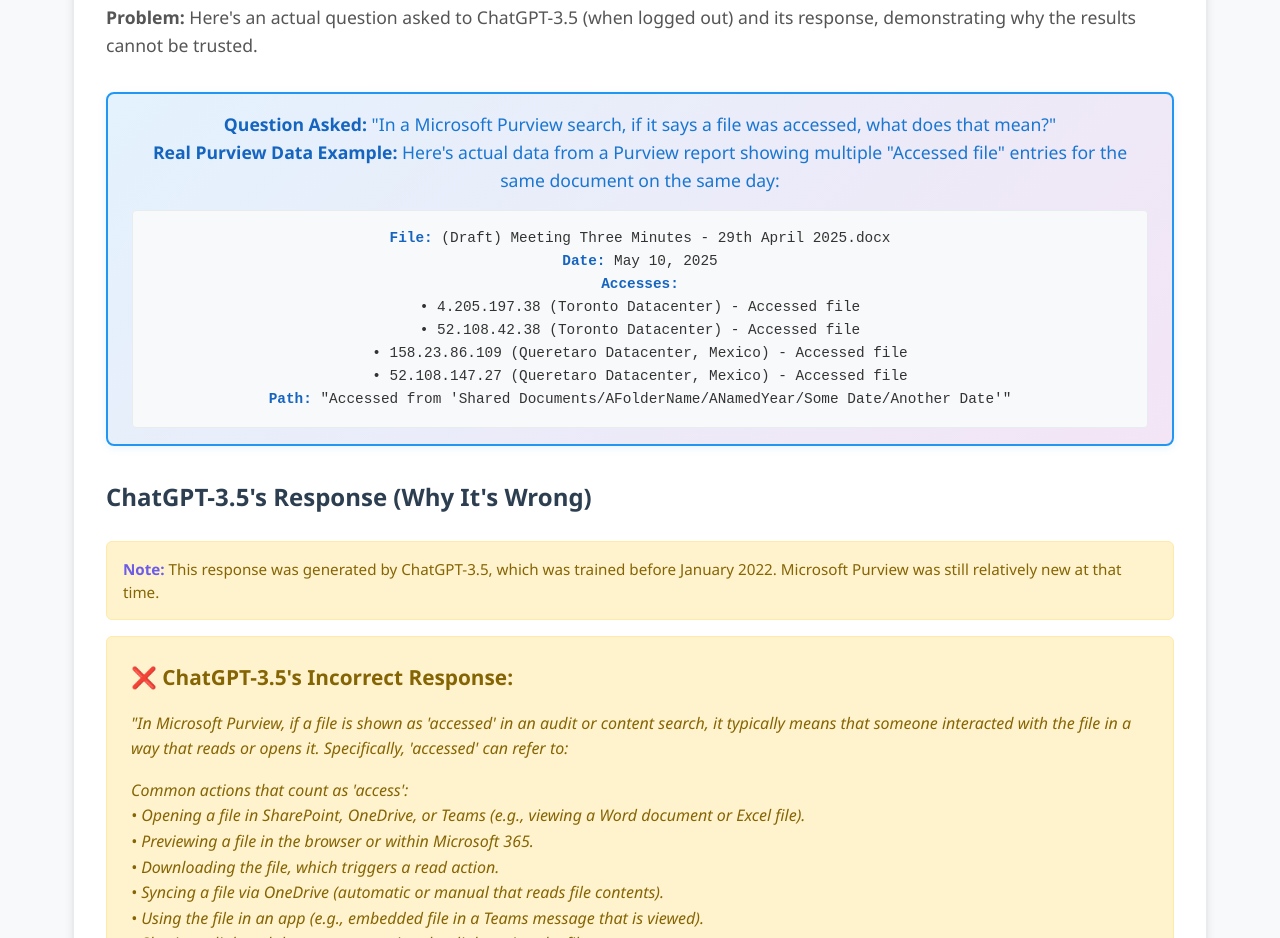
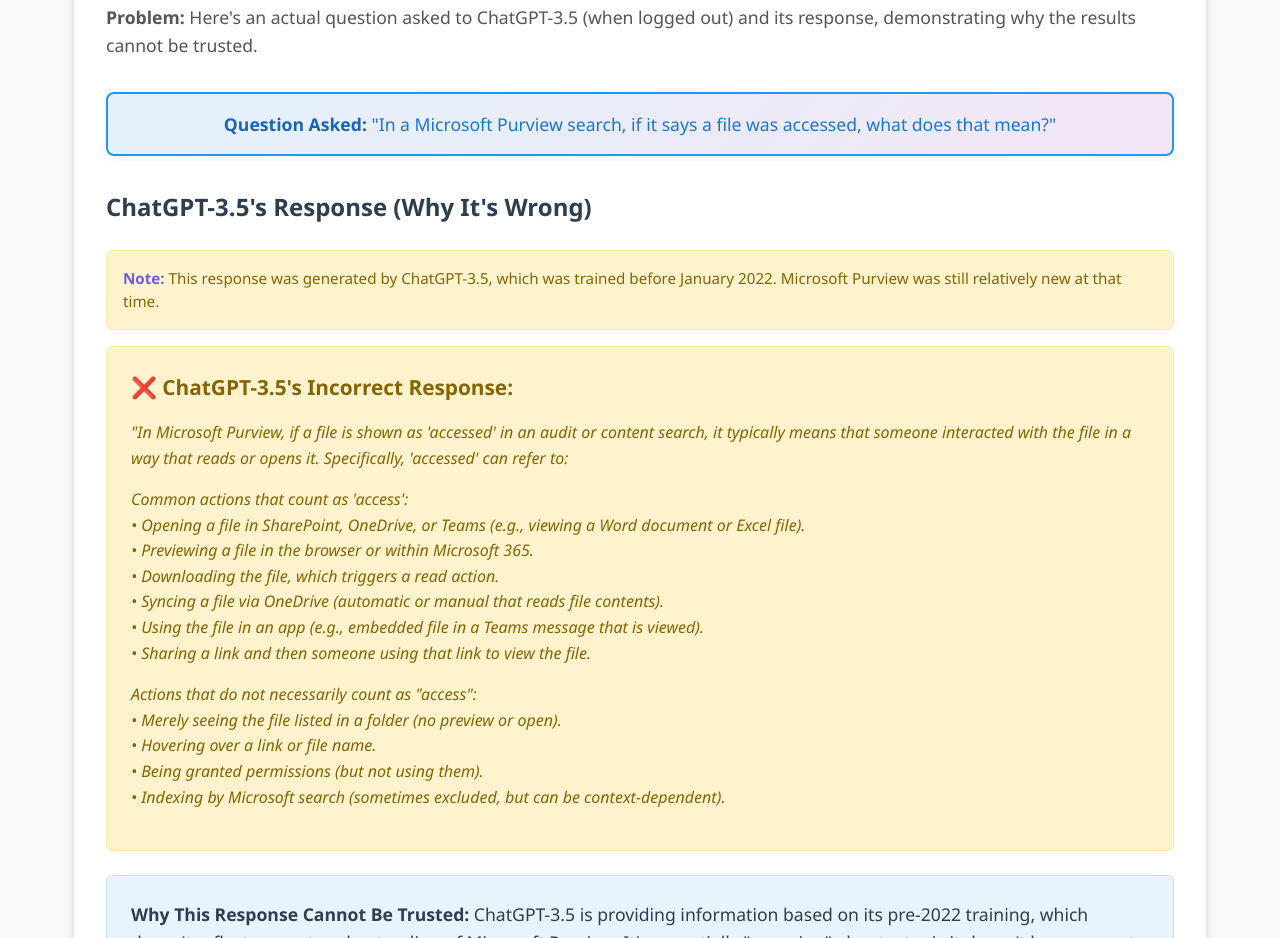
Before and after one commit to wellis321/global-admin-permissions, a plain HTML site: page chatgpt-basics.html in a window 1280 px wide. Shown: the part 4556-5494 px from the top of the page. Drawn offline with Linux system fonts and the light colour scheme.

Commit message:
removed the purview things from chatgpt page

```diff
--- a/chatgpt-basics.html
+++ b/chatgpt-basics.html
@@ -266,20 +266,6 @@
             <div class="info-box">
                 <p><strong>Question Asked:</strong> "In a Microsoft Purview search, if it says a file was accessed, what
                     does that mean?"</p>
-                <p><strong>Real Purview Data Example:</strong> Here's actual data from a Purview report showing multiple
-                    "Accessed file" entries for the same document on the same day:</p>
-                <div
-                    style="background: #f8f9fa; border: 1px solid #e9ecef; border-radius: 4px; padding: 1rem; margin-top: 1rem; font-family: monospace; font-size: 0.9rem; overflow-x: auto;">
-                    <div><strong>File:</strong> (Draft) Meeting Three Minutes - 29th April 2025.docx</div>
-                    <div><strong>Date:</strong> May 10, 2025</div>
-                    <div><strong>Accesses:</strong></div>
-                    <div>• 4.205.197.38 (Toronto Datacenter) - Accessed file</div>
-                    <div>• 52.108.42.38 (Toronto Datacenter) - Accessed file</div>
-                    <div>• 158.23.86.109 (Queretaro Datacenter, Mexico) - Accessed file</div>
-                    <div>• 52.108.147.27 (Queretaro Datacenter, Mexico) - Accessed file</div>
-                    <div><strong>Path:</strong> "Accessed from 'Shared Documents/AFolderName/ANamedYear/Some
-                        Date/Another Date'"</div>
-                </div>
             </div>
 
             <div class="hoops-explanation">
```
